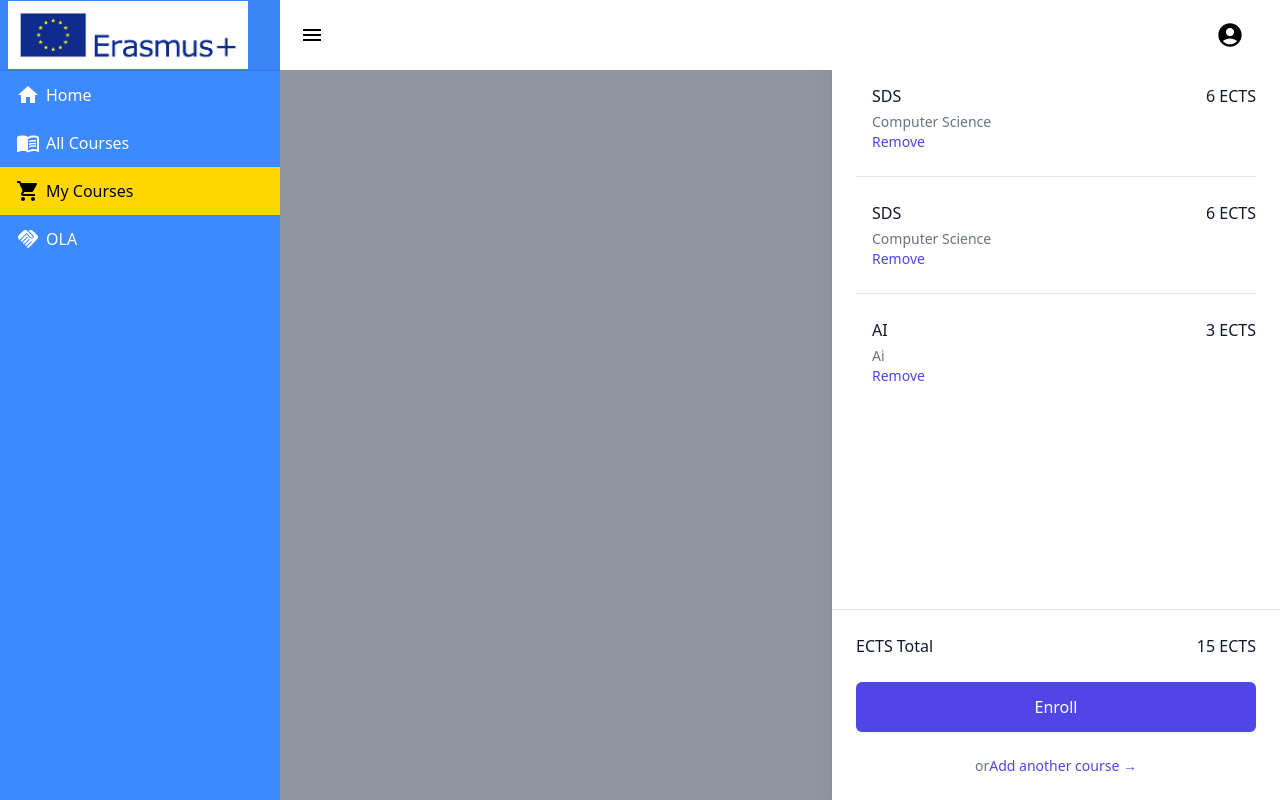
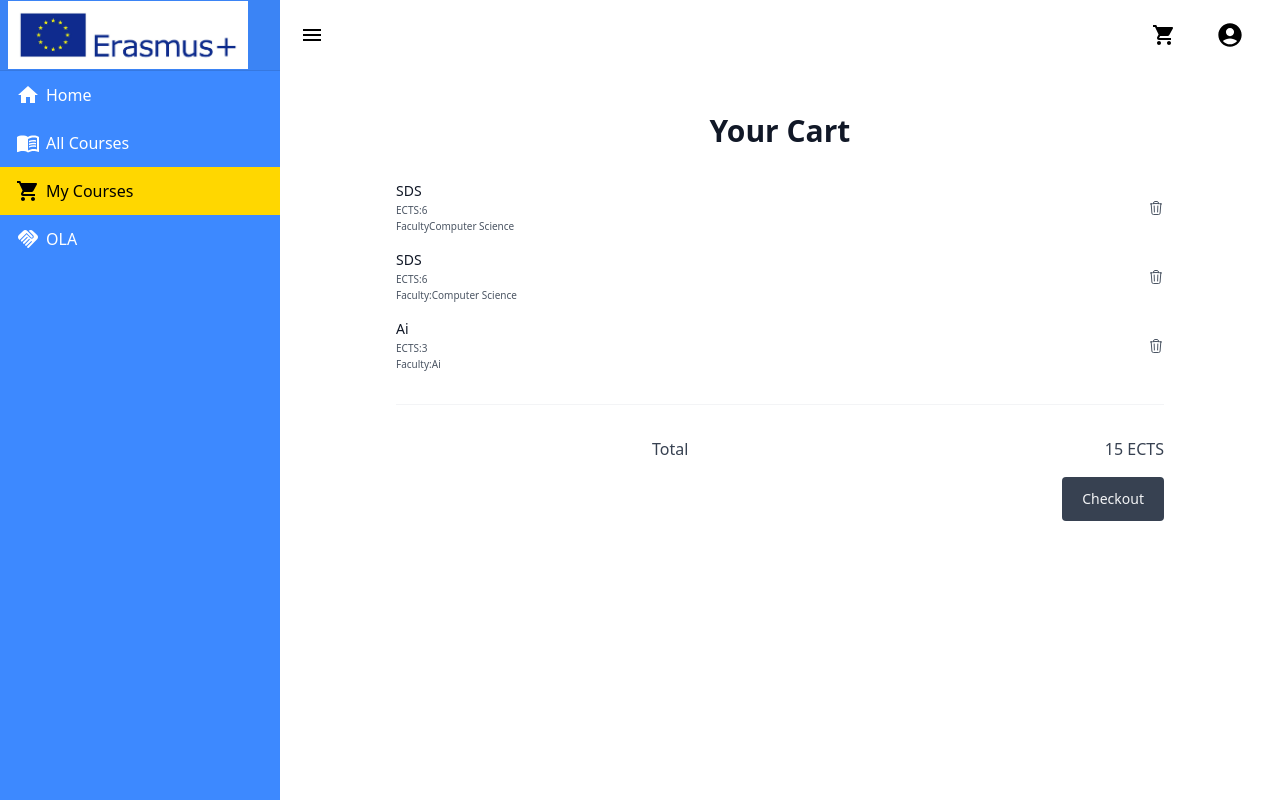
Before and after one commit to hassankh0/erasmus-sds, a React (Create React App) app in the folder frontend/: page /shopingCart in a window 1280 px wide. Built offline with nearby package versions, Linux system fonts and the light colour scheme.

Commit message:
shoppingcart

```diff
--- a/frontend/src/components/ShopingCart.js
+++ b/frontend/src/components/ShopingCart.js
@@ -32,120 +32,174 @@
 const ShopingCart = () => {
     const [open, setOpen] = useState(true)
   return (
-        <Transition.Root show={open} as={Fragment}>
-          <Dialog as="div" className="relative z-10" onClose={setOpen}>
-            <Transition.Child
-              as={Fragment}
-              enter="ease-in-out duration-500"
-              enterFrom="opacity-0"
-              enterTo="opacity-100"
-              leave="ease-in-out duration-500"
-              leaveFrom="opacity-100"
-              leaveTo="opacity-0"
+
+<section>
+  <div className="mx-auto max-w-screen-xl px-4 py-8 sm:px-6 sm:py-12 lg:px-8">
+    <div className="mx-auto max-w-3xl">
+      <header className="text-center">
+        <h1 className="text-xl font-bold text-gray-900 sm:text-3xl">Your Cart</h1>
+      </header>
+
+      <div className="mt-8">
+        <ul className="space-y-4">
+          <li className="flex items-center gap-4">
+
+
+            <div>
+              <h3 className="text-sm text-gray-900">SDS</h3>
+
+              <dl className="mt-0.5 space-y-px text-[10px] text-gray-600">
+                <div>
+                  <dt className="inline">ECTS:</dt>
+                  <dd className="inline">6</dd>
+                </div>
+
+                <div>
+                  <dt className="inline">Faculty</dt>
+                  <dd className="inline">Computer Science</dd>
+                </div>
+              </dl>
+            </div>
+
+            <div className="flex flex-1 items-center justify-end gap-2">
+
+
+              <button className="text-gray-600 transition hover:text-red-600">
+                <span className="sr-only">Remove item</span>
+
+                <svg
+                  xmlns="http://www.w3.org/2000/svg"
+                  fill="none"
+                  viewBox="0 0 24 24"
+                  strokeWidth="1.5"
+                  stroke="currentColor"
+                  className="h-4 w-4"
                 >
-              <div className="fixed inset-0 bg-gray-500 bg-opacity-75 transition-opacity" />
-            </Transition.Child>
-
-            <div className="fixed inset-0 overflow-hidden">
-              <div className="absolute inset-0 overflow-hidden">
-                <div className="pointer-events-none fixed inset-y-0 right-0 flex max-w-full pl-10">
-                  <Transition.Child
-                    as={Fragment}
-                    enter="transform transition ease-in-out duration-500 sm:duration-700"
-                    enterFrom="translate-x-full"
-                    enterTo="translate-x-0"
-                    leave="transform transition ease-in-out duration-500 sm:duration-700"
-                    leaveFrom="translate-x-0"
-                    leaveTo="translate-x-full"
-                  >
-                    <Dialog.Panel className="pointer-events-auto w-screen max-w-md">
-                      <div className="flex h-full flex-col overflow-y-scroll bg-white shadow-xl">
-                        <div className="flex-1 overflow-y-auto px-4 py-6 sm:px-6">
-                          <div className="flex items-start justify-between">
-                            <Dialog.Title className="text-lg font-medium text-gray-900">Shopping cart</Dialog.Title>
-                            <div className="ml-3 flex h-7 items-center">
-                              <button
-                                type="button"
-                                className="-m-2 p-2 text-gray-400 hover:text-gray-500"
-                                onClick={() => setOpen(false)}
-                              >
-                                <span className="sr-only">Close panel</span>
-                                <XMarkIcon className="h-6 w-6" aria-hidden="true" />
+                  <path
+                    strokeLinecap="round"
+                    strokeLinejoin="round"
+                    d="M14.74 9l-.346 9m-4.788 0L9.26 9m9.968-3.21c.342.052.682.107 1.022.166m-1.022-.165L18.16 19.673a2.25 2.25 0 01-2.244 2.077H8.084a2.25 2.25 0 01-2.244-2.077L4.772 5.79m14.456 0a48.108 48.108 0 00-3.478-.397m-12 .562c.34-.059.68-.114 1.022-.165m0 0a48.11 48.11 0 013.478-.397m7.5 0v-.916c0-1.18-.91-2.164-2.09-2.201a51.964 51.964 0 00-3.32 0c-1.18.037-2.09 1.022-2.09 2.201v.916m7.5 0a48.667 48.667 0 00-7.5 0"
+                  />
+                </svg>
               </button>
             </div>
+          </li>
+
+          <li className="flex items-center gap-4">
+
+
+            <div>
+              <h3 className="text-sm text-gray-900">SDS</h3>
+
+              <dl className="mt-0.5 space-y-px text-[10px] text-gray-600">
+                <div>
+                  <dt className="inline">ECTS:</dt>
+                  <dd className="inline">6</dd>
                 </div>
 
-                          <div className="mt-8">
-                            <div className="flow-root">
-                              <ul role="list" className="-my-6 divide-y divide-gray-200">
-                                {products.map((product) => (
-                                  <li key={product.id} className="flex py-6">
+                <div>
+                  <dt className="inline">Faculty:</dt>
+                  <dd className="inline">Computer Science</dd>
+                </div>
+              </dl>
+            </div>
+
+            <div className="flex flex-1 items-center justify-end gap-2">
 
 
-                                    <div className="ml-4 flex flex-1 flex-col">
+              <button className="text-gray-600 transition hover:text-red-600">
+                <span className="sr-only">Remove item</span>
+
+                <svg
+                  xmlns="http://www.w3.org/2000/svg"
+                  fill="none"
+                  viewBox="0 0 24 24"
+                  strokeWidth="1.5"
+                  stroke="currentColor"
+                  className="h-4 w-4"
+                >
+                  <path
+                    strokeLinecap="round"
+                    strokeLinejoin="round"
+                    d="M14.74 9l-.346 9m-4.788 0L9.26 9m9.968-3.21c.342.052.682.107 1.022.166m-1.022-.165L18.16 19.673a2.25 2.25 0 01-2.244 2.077H8.084a2.25 2.25 0 01-2.244-2.077L4.772 5.79m14.456 0a48.108 48.108 0 00-3.478-.397m-12 .562c.34-.059.68-.114 1.022-.165m0 0a48.11 48.11 0 013.478-.397m7.5 0v-.916c0-1.18-.91-2.164-2.09-2.201a51.964 51.964 0 00-3.32 0c-1.18.037-2.09 1.022-2.09 2.201v.916m7.5 0a48.667 48.667 0 00-7.5 0"
+                  />
+                </svg>
+              </button>
+            </div>
+          </li>
+
+          <li className="flex items-center gap-4">
+
+
             <div>
-                                        <div className="flex justify-between text-base font-medium text-gray-900">
-                                          <h3>
-                                            <a href={product.href}>{product.name}</a>
-                                          </h3>
-                                          <p className="ml-4">{product.price}</p>
+              <h3 className="text-sm text-gray-900">Ai</h3>
+
+              <dl className="mt-0.5 space-y-px text-[10px] text-gray-600">
+                <div>
+                  <dt className="inline">ECTS:</dt>
+                  <dd className="inline">3</dd>
                 </div>
-                                        <p className="mt-1 text-sm text-gray-500">{product.color}</p>
+
+                <div>
+                  <dt className="inline">Faculty:</dt>
+                  <dd className="inline">Ai</dd>
                 </div>
-                                      <div className="flex flex-1 items-end justify-between text-sm">
+              </dl>
+            </div>
 
-                                        <div className="flex">
-                                          <button
-                                            type="button"
-                                            className="font-medium text-indigo-600 hover:text-indigo-500"
+            <div className="flex flex-1 items-center justify-end gap-2">
+
+
+              <button className="text-gray-600 transition hover:text-red-600">
+                <span className="sr-only">Remove item</span>
+
+                <svg
+                  xmlns="http://www.w3.org/2000/svg"
+                  fill="none"
+                  viewBox="0 0 24 24"
+                  strokeWidth="1.5"
+                  stroke="currentColor"
+                  className="h-4 w-4"
                 >
-                                            Remove
+                  <path
+                    strokeLinecap="round"
+                    strokeLinejoin="round"
+                    d="M14.74 9l-.346 9m-4.788 0L9.26 9m9.968-3.21c.342.052.682.107 1.022.166m-1.022-.165L18.16 19.673a2.25 2.25 0 01-2.244 2.077H8.084a2.25 2.25 0 01-2.244-2.077L4.772 5.79m14.456 0a48.108 48.108 0 00-3.478-.397m-12 .562c.34-.059.68-.114 1.022-.165m0 0a48.11 48.11 0 013.478-.397m7.5 0v-.916c0-1.18-.91-2.164-2.09-2.201a51.964 51.964 0 00-3.32 0c-1.18.037-2.09 1.022-2.09 2.201v.916m7.5 0a48.667 48.667 0 00-7.5 0"
+                  />
+                </svg>
               </button>
+            </div>
+          </li>
+        </ul>
+
+        <div className="mt-8 flex justify-end border-t border-gray-100 pt-8">
+          <div className="w-screen max-w-lg space-y-4">
+            <dl className="space-y-0.5 text-sm text-gray-700">
+
+
+              <div className="flex justify-between !text-base font-medium">
+                <dt>Total</dt>
+                <dd>15 ECTS</dd>
+              </div>
+            </dl>
+
+
+
+            <div className="flex justify-end">
+              <a
+                href="#"
+                className="block rounded bg-gray-700 px-5 py-3 text-sm text-gray-100 transition hover:bg-gray-600"
+              >
+                Checkout
+              </a>
             </div>
           </div>
         </div>
-                                  </li>
-                                ))}
-                              </ul>
       </div>
     </div>
   </div>
+</section>
 
-                        <div className="border-t border-gray-200 px-4 py-6 sm:px-6">
-                          <div className="flex justify-between text-base font-medium text-gray-900">
-                            <p>ECTS Total</p>
-                            <p>15 ECTS</p>
-                          </div>
-                          <div className="mt-6">
-                            <a
-                              href="#"
-                              className="flex items-center justify-center rounded-md border border-transparent bg-indigo-600 px-6 py-3 text-base font-medium text-white shadow-sm hover:bg-indigo-700"
-                            >
-                              Enroll
-                            </a>
-                          </div>
-                          <div className="mt-6 flex justify-center text-center text-sm text-gray-500">
-                            <p>
-                              or
-                              <button
-                                type="button"
-                                className="font-medium text-indigo-600 hover:text-indigo-500"
-                                onClick={() => setOpen(false)}
-                              >
-                                Add another course
-                                <span aria-hidden="true"> &rarr;</span>
-                              </button>
-                            </p>
-                          </div>
-                        </div>
-                      </div>
-                    </Dialog.Panel>
-                  </Transition.Child>
-                </div>
-              </div>
-            </div>
-          </Dialog>
-        </Transition.Root>
       )
     }
 
--- a/frontend/src/layout/common/TopBar.js
+++ b/frontend/src/layout/common/TopBar.js
@@ -15,6 +15,7 @@
 import AccountCircleIcon from "@mui/icons-material/AccountCircle";
 import AccountMenu from "./AccountMenu";
 import { useNavigate } from "react-router-dom";
+import ShoppingCartIcon from '@mui/icons-material/ShoppingCart';
 
 const drawerWidth = 280;
 
@@ -54,6 +55,11 @@
     navigate("/login", true);
   };
 
+  const handleShopingCart= ()=>{
+    navigate("/shopingCart", true);
+
+  }
+
 
   return (
     <>
@@ -76,7 +82,22 @@
           <Box sx={{ flex: 1 }} />
           <Stack direction="row" spacing={2} justifyContent="flex-end">
 
+          <IconButton
+              id="shoppingcart-button"
+              // ref={anchorNotificationRef}
+              aria-label="Shopping Cart"
+              // aria-controls={
+                // notificationsOpen ? "notification-menu" : undefined
+              // }
+              aria-haspopup="true"
 
+              size="large"
+              edge="end"
+              color="inherit"
+              onClick={handleShopingCart}
+            >
+           <ShoppingCartIcon />
+            </IconButton>
             <React.Fragment>
               <IconButton
                 id="account-button"
```
Lines whose indentation alone changed are shown as unchanged.
